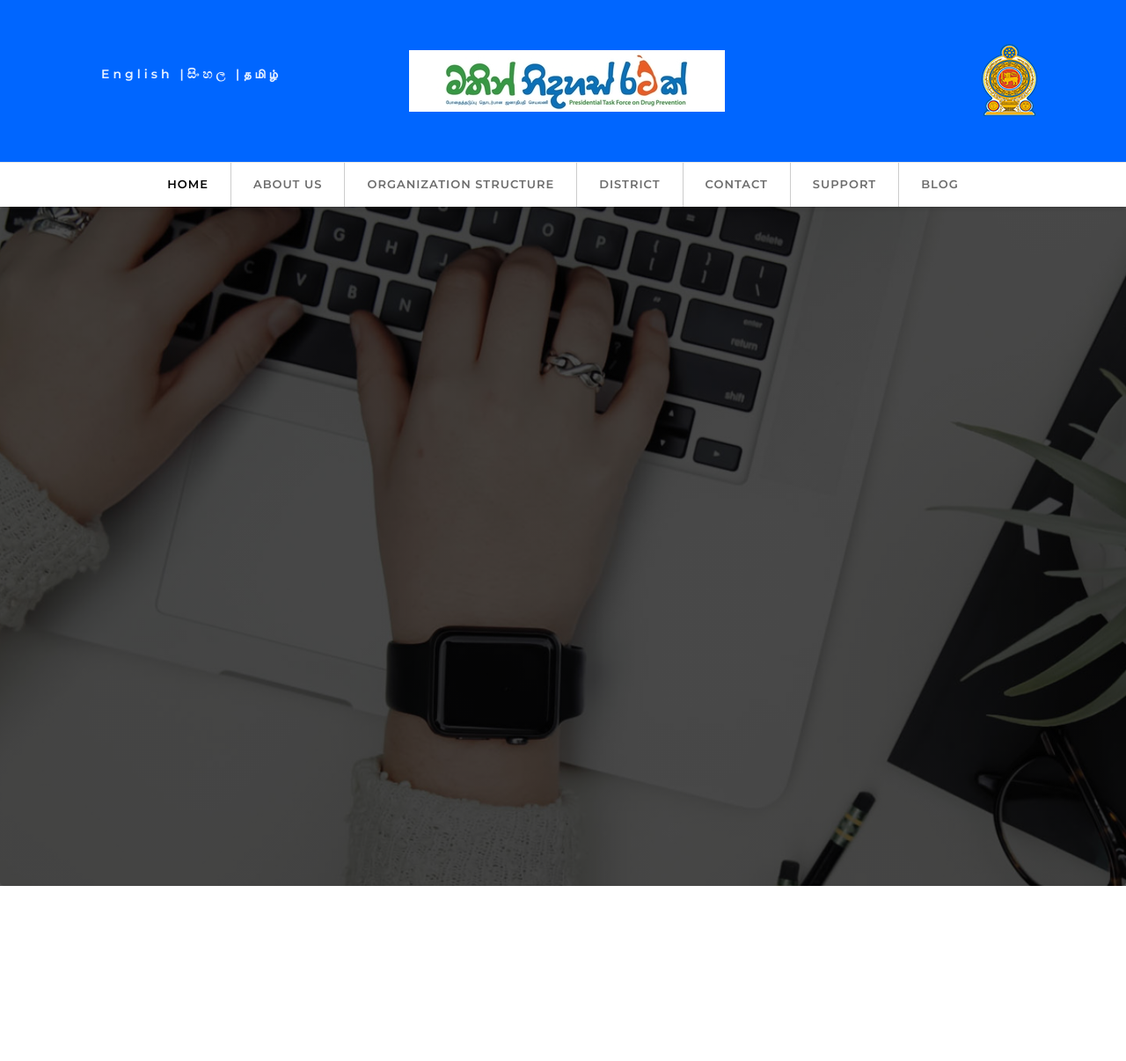
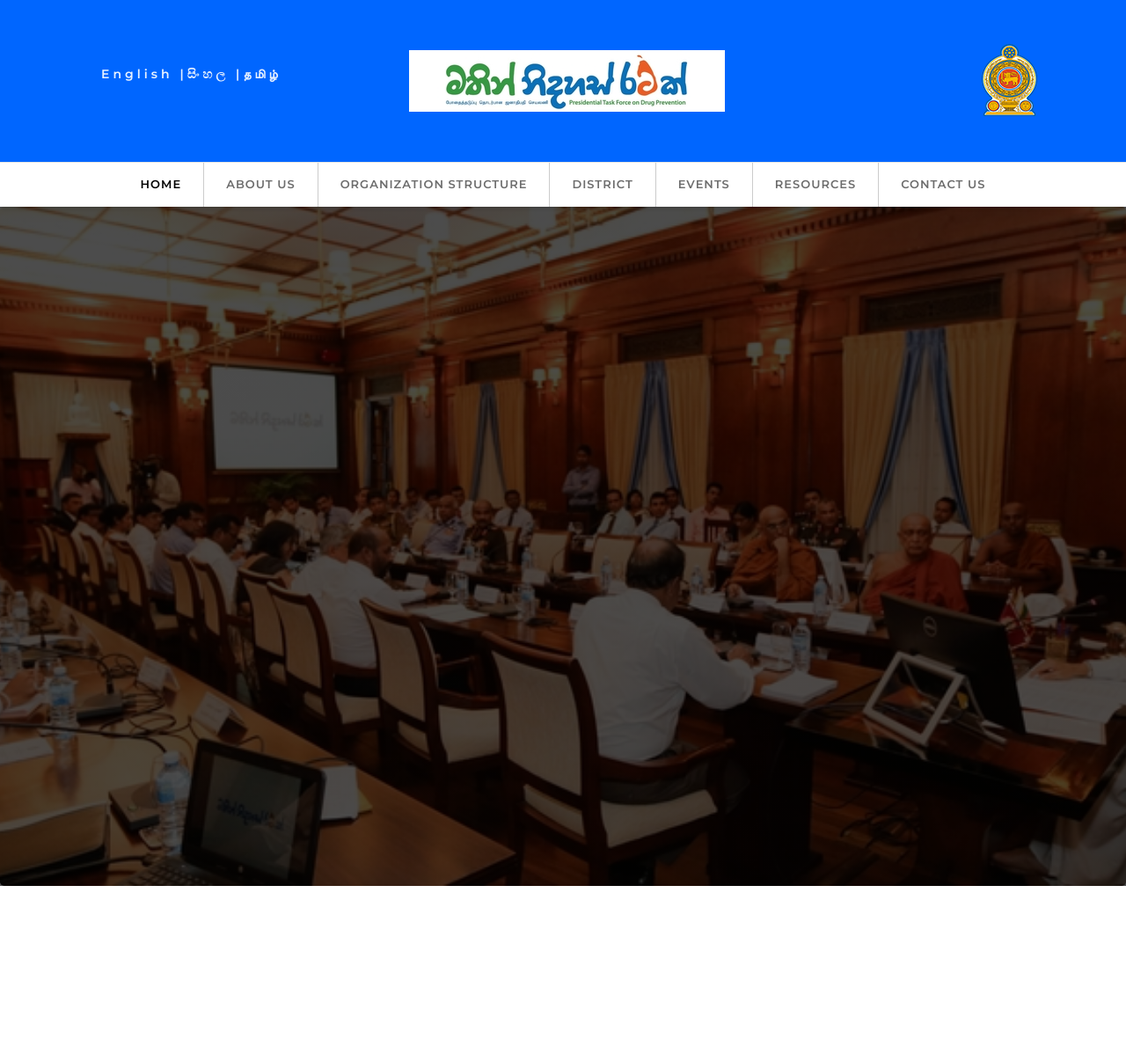
Before and after one commit to drugfreeweb/drugfree, a PHP site: page /Home.php?lang=en in a window 1280 px wide. Shown: the top 1206 px of the page at 88% size. Run offline with PHP 8.4, Linux system fonts and the light colour scheme; some libraries are stand-ins or nearby versions.

Commit message:
home_pic update

```diff
--- a/Home.php
+++ b/Home.php
@@ -75,13 +75,13 @@ $default= ($_GET['lang']=='') ? 'en' : $_GET['lang'];
                         <a class="nav-link" href="services.html"><?php echo $lang[$default]['DISTRICT']?></a>
                     </li>
                     <li class="nav-item">
-                        <a class="nav-link" href="contact.html">Contact</a>
+                        <a class="nav-link" href="contact.html"><?php echo $lang[$default]['EVENTS']?></a>
                     </li>
                     <li class="nav-item">
-                        <a class="nav-link" href="contact.html">Support</a>
+                        <a class="nav-link" href="contact.html"><?php echo $lang[$default]['RESOURCES']?></a>
                     </li>
                     <li class="nav-item">
-                        <a class="nav-link" href="blog.html">blog</a>
+                        <a class="nav-link" href="blog.html"><?php echo $lang[$default]['CONTACT']?></a>
                     </li>
                 </ul>
             </div>
@@ -96,7 +96,7 @@ $default= ($_GET['lang']=='') ? 'en' : $_GET['lang'];
                 <h1 data-aos="fade-up" data-aos-delay="100"><?php echo $lang[$default]['PRESIDENTIAL_TASK']?></h1>
                 <h2 data-aos="fade-up" data-aos-delay="300">the multipurpose psd wordrpess theme</h2>
                 <h4 data-aos="fade-up" data-aos-delay="500">Getup and rise, for the new chapter of your life</h4>
-                <p data-aos="fade-up" data-aos-delay="700"><a href="about.html" class="btn btn-success">Get Started</a></p>
+                <p data-aos="fade-up" data-aos-delay="700"><a href="about.html" class="btn btn-success">Be Volunteers</a></p>
             </div>
             <!--container-fluid end-->
         </div>
--- a/css/main.css
+++ b/css/main.css
@@ -141,7 +141,7 @@ header .fa {
     width: 100%;
     height: 772px;
     position: relative;
-    background-image: url(../images/index.jpg);
+    background-image: url(../images/home_pic.jpg);
     background-repeat: no-repeat;
     background-position: top;
     background-size: cover;
--- a/lang.php
+++ b/lang.php
@@ -8,6 +8,9 @@ $lang=array(
 		'ORGANIZATION'=>'ORGANIZATION STRUCTURE',
 		'DISTRICT'=>'DISTRICT',
 		'PRESIDENTIAL_TASK'=>'PRESIDENTIAL TASK FORCE ON DRUG PREVENTION',
+		'EVENTS'=>'EVENTS',
+		'RESOURCES'=>'RESOURCES',
+		'CONTACT'=>'CONTACT US',
 
 	),
 	'si'=>array(
@@ -17,7 +20,9 @@ $lang=array(
 		'ORGANIZATION'=>'කාර්ය මණ්ඩල සැලැස්ම',
 		'DISTRICT'=>'දිස්ත්‍රික්කය',
 		'PRESIDENTIAL_TASK'=>' මත් ද්‍රව්‍ය නිවාරණ ජනාධිපති කාර්ය සාධක බලකාය ',
-
+		'EVENTS'=>'සිදුවීම්',
+		'RESOURCES'=>'සම්පත්',
+		'CONTACT'=>'අමතන්න',
 	),
 	'tm'=>array(
 		'Home'=> 'முகப்பு ',
@@ -26,6 +31,9 @@ $lang=array(
 		'ORGANIZATION'=>'ஒரகனிழடிஒன்',
 		'DISTRICT'=>'மாவட்டம்',
 		'PRESIDENTIAL_TASK'=>'மருந்து தடுப்பு ஜனாதிபதி செயலணியின்',
+		'EVENTS'=>'எவேன்த்ஸ்',
+		'RESOURCES'=>'ரெசௌர்cஎச்',
+		'CONTACT'=>'காண்டக்ட்',
 	)
 	)
 ?>
```
Also changed, not shown: images/home_pic.jpg (added).
